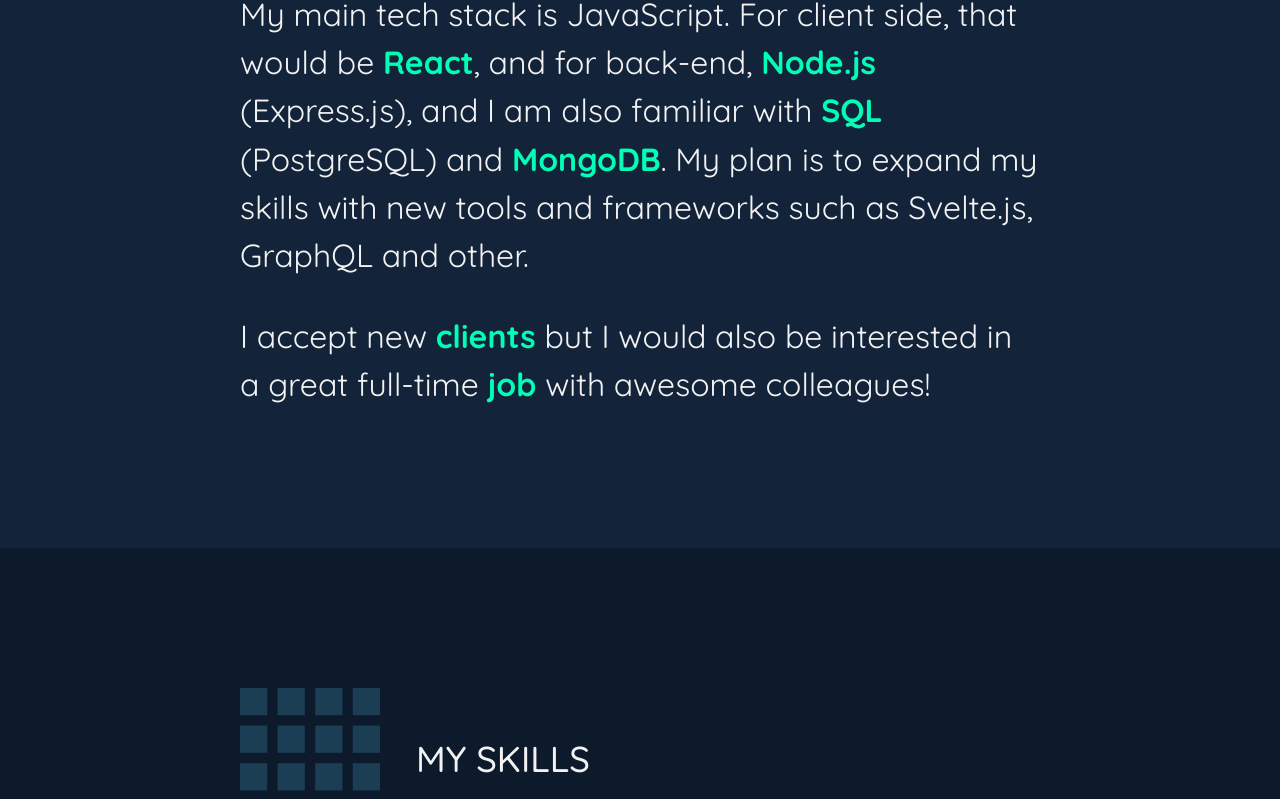
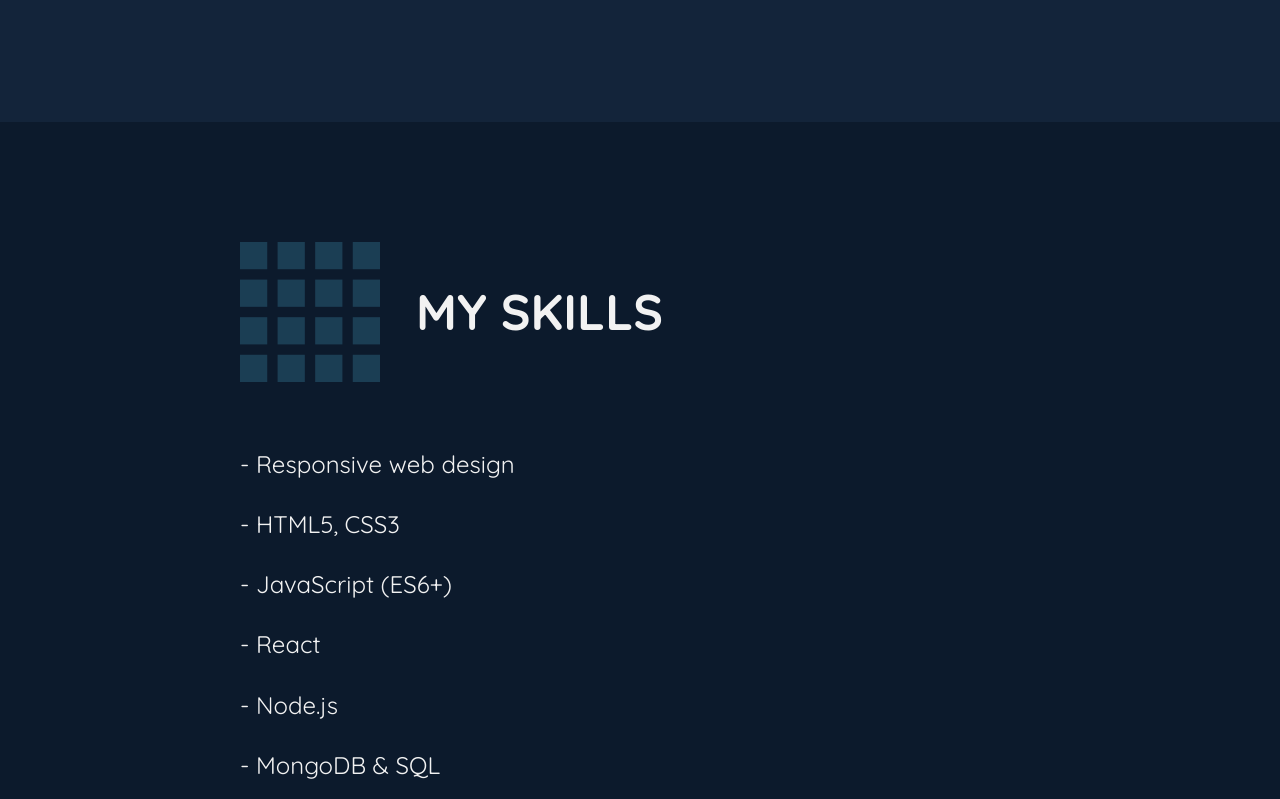
Before and after one commit to krckyboy/krcky.dev, a React (Create React App) app in the folder client/: page / in a window 1280 px wide. Shown: the part 1798-2597 px from the top of the page. Built offline with nearby package versions, Linux system fonts and the light colour scheme.

Commit message:
#18 Tweaked fonts, gutters and project names.

```diff
--- a/client/src/components/Project.js
+++ b/client/src/components/Project.js
@@ -38,7 +38,7 @@
 	opacity: ${(props) => (props.hovered ? '1' : '0')};
 
 	font-weight: 500;
-	font-size: 1.6rem;
+	font-size: 16px;
 	line-height: 30px;
 	display: flex;
 
@@ -54,7 +54,7 @@
 const ProjectFooter = styled.div`
 	background-color: white;
 	color: #0a9d73;
-	font-weight: 500;
+	font-weight: 600;
 	font-size: 16px;
 	line-height: 20px;
 	display: flex;
--- a/client/src/components/SecondaryH.js
+++ b/client/src/components/SecondaryH.js
@@ -17,10 +17,10 @@
 const Heading = styled.h2`
 	font-size: 3.2rem;
 	margin-left: 2.4rem;
-	font-weight: 500;
+	font-weight: 600;
 
 	@media (min-width: 768px) {
-		font-size: 3.6rem;
+		font-size: 5rem;
 		margin-left: 3.6rem;
 	}
 `
--- a/client/src/components/SectionContainer.js
+++ b/client/src/components/SectionContainer.js
@@ -2,18 +2,18 @@
 import styled from 'styled-components'
 
 const Container = styled.div`
-	padding: 6.4rem 2.4rem;
+	padding: 5.6rem 2.4rem;
 
 	@media (min-width: 768px) {
-		padding: 14rem 14rem;
+		padding: 12rem 14rem;
 	}
 
 	@media (min-width: 960px) {
-		padding: 14rem 18rem;
+		padding: 12rem 18rem;
 	}
 
 	@media (min-width: 1200px) {
-		padding: 14rem 24rem;
+		padding: 12rem 24rem;
 	}
 `
 
--- a/client/src/sections/About.js
+++ b/client/src/sections/About.js
@@ -6,15 +6,15 @@
 const Container = styled.div`
 	p {
 		font-weight: 400;
-		font-size: 2.2rem;
+		font-size: 1.8rem;
 		line-height: 151.5%;
 
 		@media (min-width: 768px) and (min-height: 512px) {
-			font-size: 2.4rem;
+			font-size: 2rem;
 		}
 
 		@media (min-width: 1080px) and (min-height: 512px) {
-			font-size: 3.2rem;
+			font-size: 2.4rem;
 		}
 
 		&:not(:first-child) {
--- a/client/src/sections/Contact.js
+++ b/client/src/sections/Contact.js
@@ -6,19 +6,19 @@
 import instagram from '../components/icons/assets/instagram.svg'
 
 const SectionContainer = styled.div`
-	padding: 4rem 2.4rem;
+	padding: 3rem 2.4rem;
 	background-color: #0c1a2c;
 
 	@media (min-width: 768px) {
-		padding: 6rem 14rem;
+		padding: 3rem 14rem;
 	}
 
 	@media (min-width: 960px) {
-		padding: 7rem 18rem;
+		padding: 4rem 18rem;
 	}
 
 	@media (min-width: 1200px) {
-		padding: 8rem 24rem;
+		padding: 5rem 24rem;
 	}
 `
 
--- a/client/src/sections/Projects.js
+++ b/client/src/sections/Projects.js
@@ -20,29 +20,29 @@
 	{
 		websiteUrl: 'https://jelenacaldic.com/',
 		codeUrl: 'https://github.com/krckyboy/jelena_caldic',
-		name: 'JELENA ĆALDIĆ',
+		name: 'Jelena Ćaldić',
 		stack: 'React',
 		imgUrl: '/images/jelena_caldic_cut.png',
 	},
 	{
 		websiteUrl: 'https://jovana-painter-static.netlify.app/',
 		codeUrl: 'https://github.com/krckyboy/jovana_strapi',
-		name: 'JOVANA',
+		name: 'Jovana',
 		stack: 'React, Strapi',
 		imgUrl: '/images/jovana_cut.png',
 	},
 	{
 		websiteUrl: 'https://krckyboy.github.io/John-s-Bar/',
 		codeUrl: 'https://github.com/krckyboy/John-s-Bar',
-		name: 'JOHN’S BAR',
-		stack: 'HTML, SCSS, JS',
+		name: 'John\'s bar',
+		stack: 'HTML, SASS, JS',
 		imgUrl: '/images/john_bar_cut.png',
 	},
 	{
 		websiteUrl: 'https://krckyboy.github.io/John_Smith_Photography/',
 		codeUrl: 'https://github.com/krckyboy/John_Smith_Photography',
-		name: 'JOHN PHOTOGRAPHY',
-		stack: 'HTML, SCSS, JS',
+		name: 'JS Photography',
+		stack: 'HTML, SASS, JS',
 		imgUrl: '/images/john_photography_cut.png',
 	},
 ]
--- a/client/src/sections/Skills.js
+++ b/client/src/sections/Skills.js
@@ -13,16 +13,16 @@
 
 	ul {
 		font-weight: 400;
-		font-size: 2.2rem;
+		font-size: 1.8rem;
 		line-height: 151.5%;
 		list-style: initial;
 
 		@media (min-width: 768px) and (min-height: 512px) {
-			font-size: 2.4rem;
+			font-size: 2rem;
 		}
 
 		@media (min-width: 1080px) and (min-height: 512px) {
-			font-size: 3.2rem;
+			font-size: 2.4rem;
 		}
 	}
 
```
